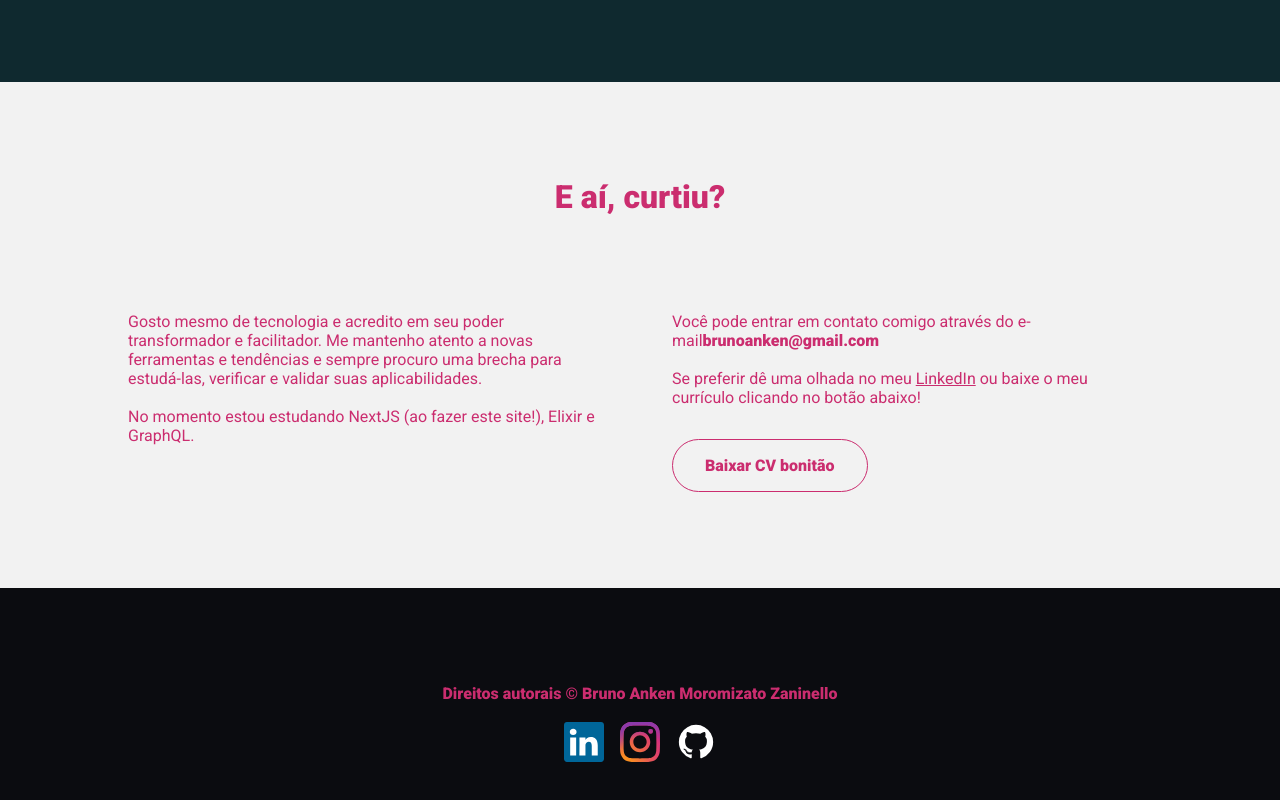
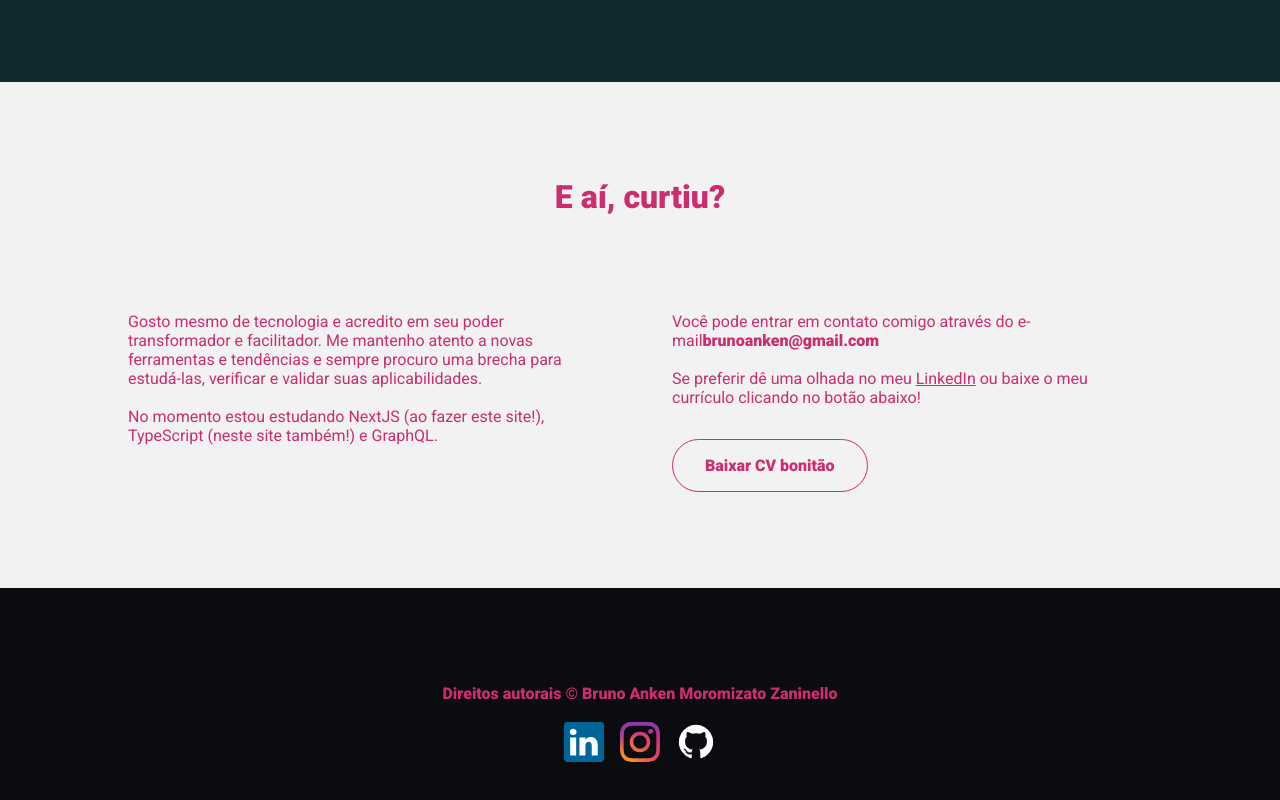
Before and after one commit to brunoanken/anken.dev, a Next.js app: page / in a window 1280 px wide. Shown: the part 2824-3624 px from the top of the page. Built offline with nearby package versions, Linux system fonts and the light colour scheme.

Commit message:
:sparkles: Remove Elixir from studying list and add TypeScript in the studying section in home page.

```diff
--- a/pages/index.tsx
+++ b/pages/index.tsx
@@ -155,7 +155,8 @@ export default function Home(): React.ReactElement {
               </p>
               <br />
               <p>
-                No momento estou estudando NextJS (ao fazer este site!), Elixir e GraphQL.
+                No momento estou estudando NextJS (ao fazer este site!),
+                TypeScript (neste site também!) e GraphQL.
               </p>
             </div>
 
```
